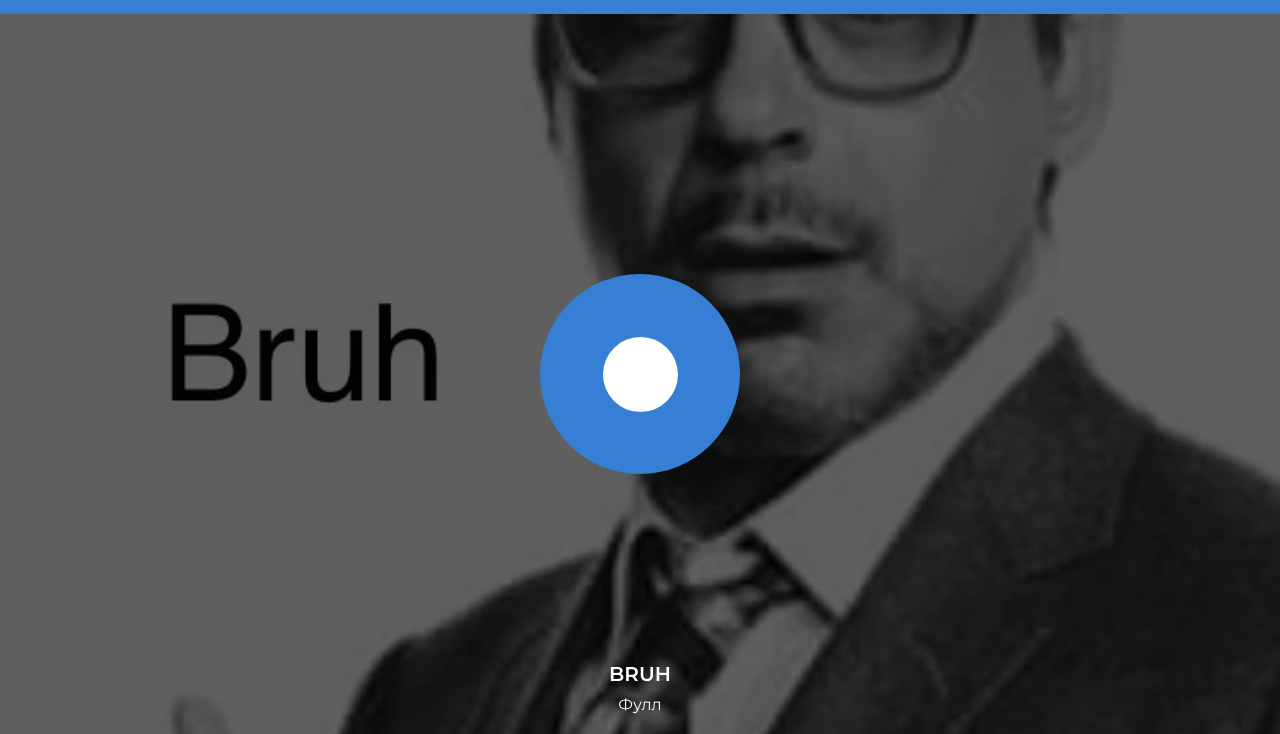
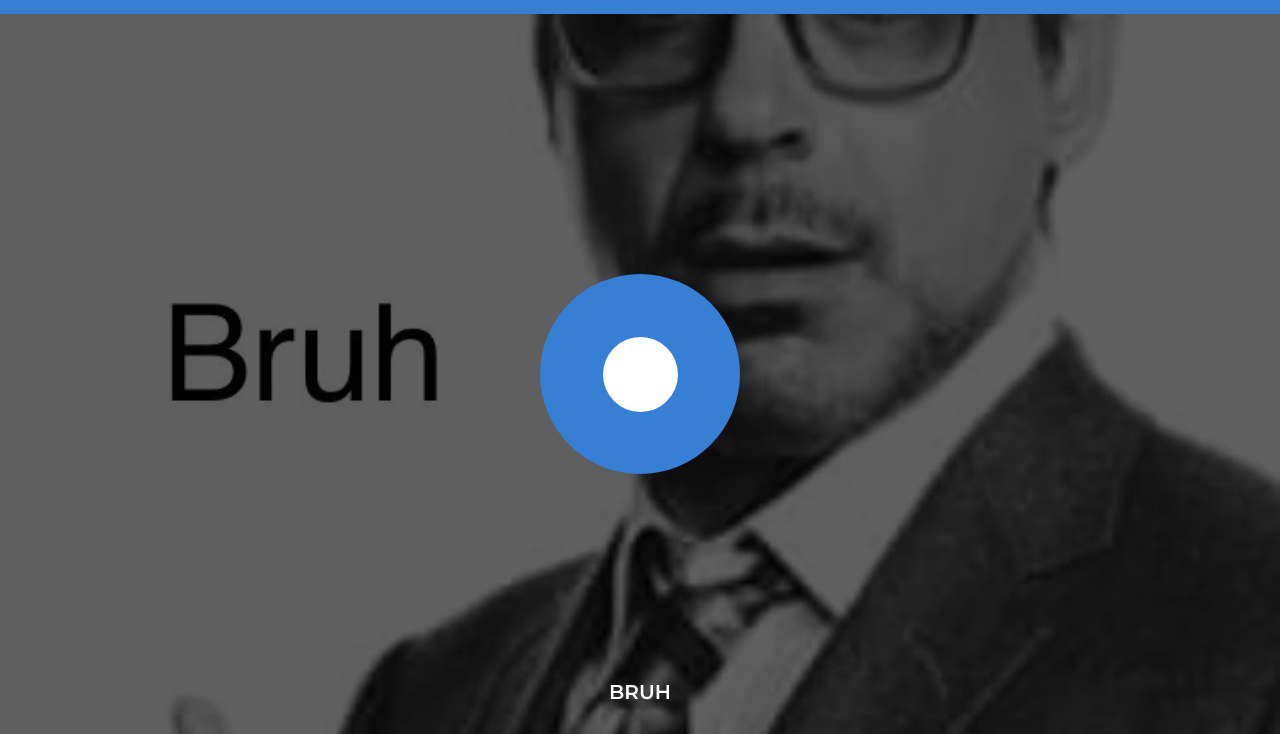
Before and after one commit to ZenWhite/MB-APP, a website: page www/index.html in a window 1280 px wide. Both pictures are taken after a click on the link 640 px from the left and 440 px from the top of the page. Shown: the part 66-800 px from the top of the page. Drawn offline with Linux system fonts and the light colour scheme; a web font is replaced by a local one.

Commit message:
Add files via upload

```diff
--- a/www/css/app.css
+++ b/www/css/app.css
@@ -24,7 +24,7 @@
 .hide {display: none;}
 
 .animate::after {
-    animation: circle 1s linear forwards;
+    animation: circle 0.5s linear forwards;
 }
 
 .active {
@@ -81,6 +81,7 @@ main {
     font-size: 16px;
     color: var(--white);
     text-decoration: none;
+    display: none;
 }
 
 .header .wrap {
--- a/www/js/app.js
+++ b/www/js/app.js
@@ -31,6 +31,7 @@ window.addEventListener('DOMContentLoaded', () => {
 
             document.body.style.background = `url(${meme.image}) no-repeat center center, rgba(39,39,39,0.9)`;
             document.body.style.backgroundSize = 'cover';
+            memeName.textContent = meme.name;
 
             audio.src = meme.audio;
         }
@@ -44,12 +45,10 @@ window.addEventListener('DOMContentLoaded', () => {
     const play = document.querySelector('.play');
     const memeGrid = document.querySelector('.options-page__block');
     const mainBlock = document.querySelector('main');
+    const memeName = document.querySelector('.name');
 
     //Events
-    play.addEventListener('click', function (e) {
-        e.preventDefault();
-        audio.play();
-    });
+    play.addEventListener('click', onPlayBtnClick);
 
     (async () => { //Main Module. Rendering Memes Circles and set meme in memes
         try {
@@ -73,30 +72,37 @@ window.addEventListener('DOMContentLoaded', () => {
     }
 
     function renderMemes() {
-        const fragment = document.createDocumentFragment();
         const wrap = document.createElement('div');
         wrap.classList.add('wrap');
 
         memes.forEach((memesItem) => {
             const meme = new Meme(memesItem);
             const memeBlock = meme.render();
-            fragment.appendChild(memeBlock);
+            wrap.appendChild(memeBlock);
         });
 
-        wrap.appendChild(fragment);
         memeGrid.appendChild(wrap);
         Meme.setActiveMeme(1);
+    }
+
+    function onPlayBtnClick(e) {
+        e.preventDefault();
+        this.classList.add('animate');
+        setTimeout(() => {
+            this.classList.remove('animate');
+        }, 1000);
+        audio.play();
     }
 
     //Swipe
     let touchstartX = 0;
     let touchendX = 0;
 
-    mainBlock.addEventListener('touchstart', function(event) {
+    mainBlock.addEventListener('touchstart', e => {
         touchstartX = event.changedTouches[0].screenX;
     }, false);
 
-    mainBlock.addEventListener('touchend', function(event) {
+    mainBlock.addEventListener('touchend', e => {
         touchendX = event.changedTouches[0].screenX;
         onTouchHandler();
     }, false);
```
